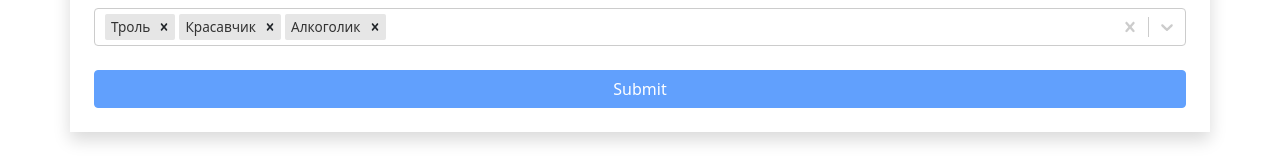
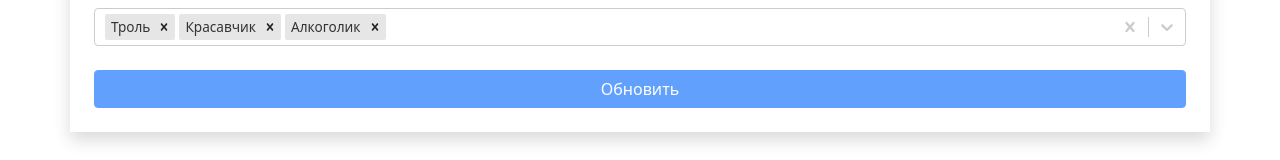
Before and after one commit to Grekalimbus/KP-1-React-Task, a React (Create React App) app: page /users/67rdca3eeb7f6fgeed471816/edit in a window 1280 px wide. Shown: the part 509-669 px from the top of the page. Built offline with nearby package versions, Linux system fonts and the light colour scheme.

Commit message:
add method handleBackPage. use history

```diff
--- a/src/app/components/common/form/selectField.jsx
+++ b/src/app/components/common/form/selectField.jsx
@@ -24,7 +24,6 @@ const SelectField = ({
     const handleChange = ({ target }) => {
         onChange({ name: target.name, value: target.value });
     };
-    console.log(optionsArray);
     return (
         <div className="mb-4">
             <label htmlFor={name} className="form-label">
--- a/src/app/components/ui/changeUserForm.jsx
+++ b/src/app/components/ui/changeUserForm.jsx
@@ -6,8 +6,10 @@ import SelectField from "../common/form/selectField";
 import RadioField from "../common/form/radioField";
 import MultiSelectField from "../common/form/multiSelectField";
 import PropTypes from "prop-types";
+import { useHistory } from "react-router-dom";
 
 const ChangeUserForm = ({ user }) => {
+    const history = useHistory();
     const qualitiesUser = [];
     user.qualities.forEach((user) => {
         qualitiesUser.push({ label: user.name, value: user._id });
@@ -19,7 +21,9 @@ const ChangeUserForm = ({ user }) => {
         sex: "male",
         qualities: qualitiesUser
     });
-
+    const handleBackPage = () => {
+        history.replace(`/users/${user._id}`);
+    };
     const [errors, setErrors] = useState({});
     const [profession, setProffesion] = useState();
     const [qualities, setQualities] = useState({});
@@ -128,8 +132,11 @@ const ChangeUserForm = ({ user }) => {
                             type="submit"
                             className="btn btn-primary w-100 mx-auto"
                             disabled={!isValid}
+                            onClick={() => {
+                                handleBackPage();
+                            }}
                         >
-                            Submit
+                            Обновить
                         </button>
                     </form>
                 </div>
```
